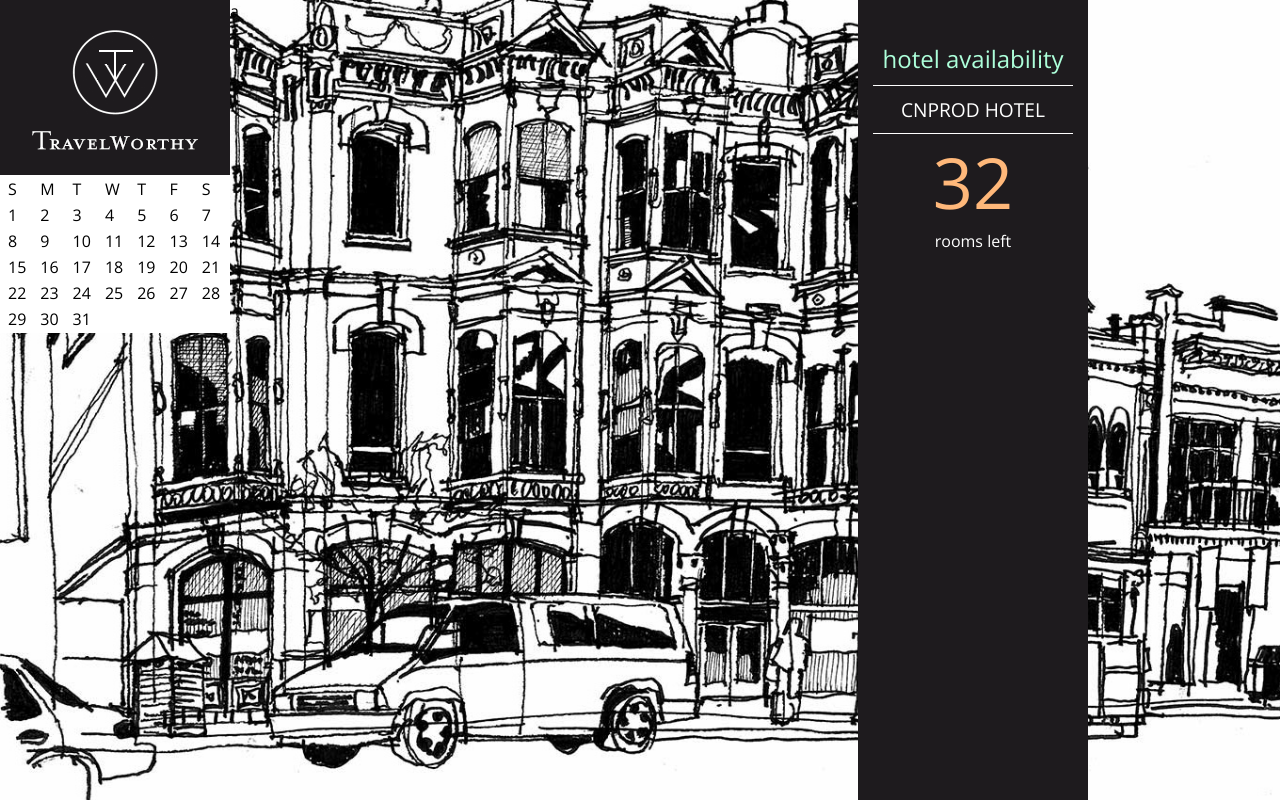
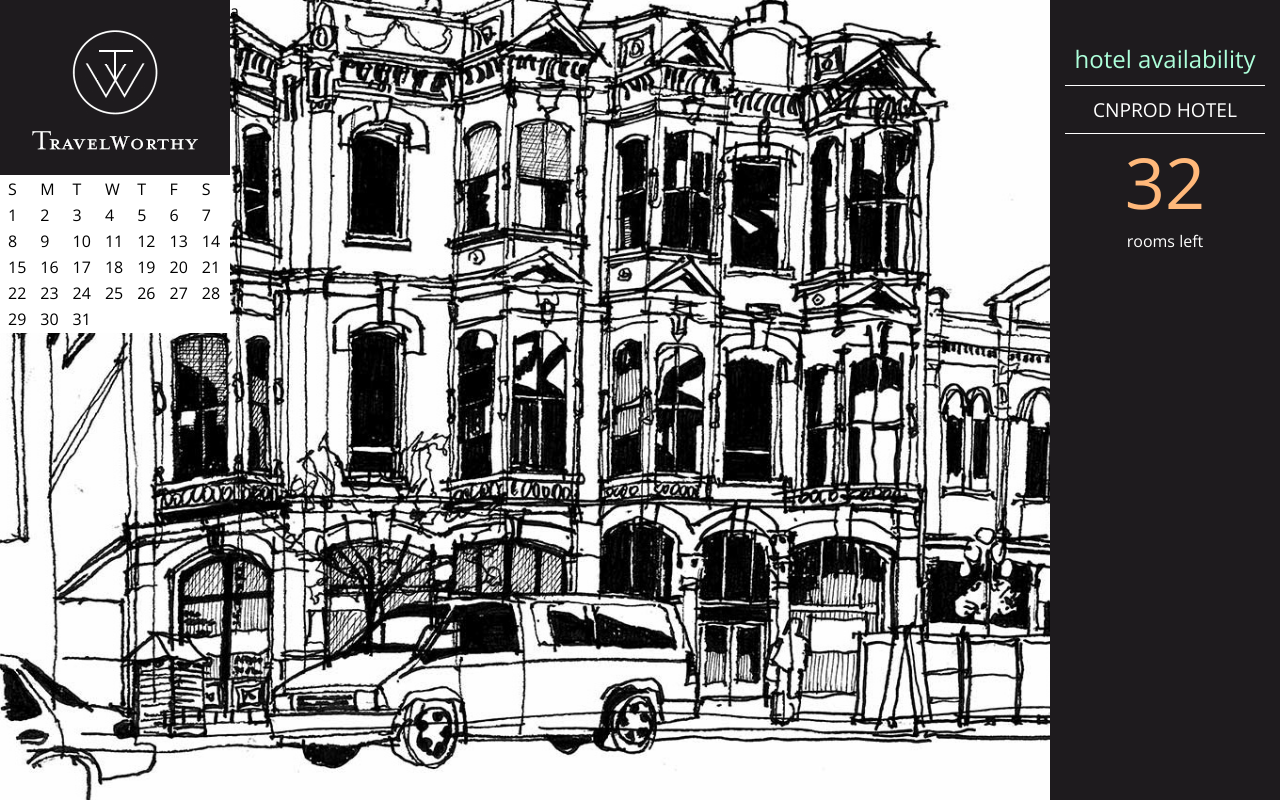
Before and after one commit to alcoolis/ITE220, a PHP site: page /hotel_calendar.html in a window 1280 px wide. Run offline with PHP 8.4, Linux system fonts and the light colour scheme.

Commit message:
Change css/id:info/position

```diff
--- a/Week2-2/css/c03.css
+++ b/Week2-2/css/c03.css
@@ -64,7 +64,7 @@ p+h2 {
 	min-height: 100%;
 	position: absolute;
 	top: 0;
-	right: 15%;
+	right: 0;
 }
 
 /* details in the black bar */
```
